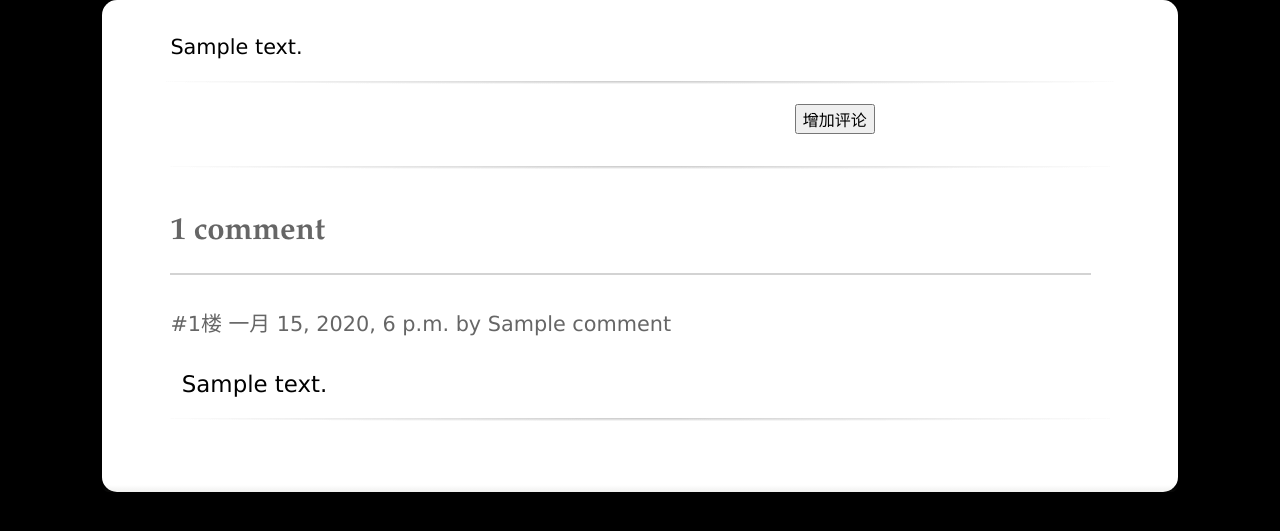
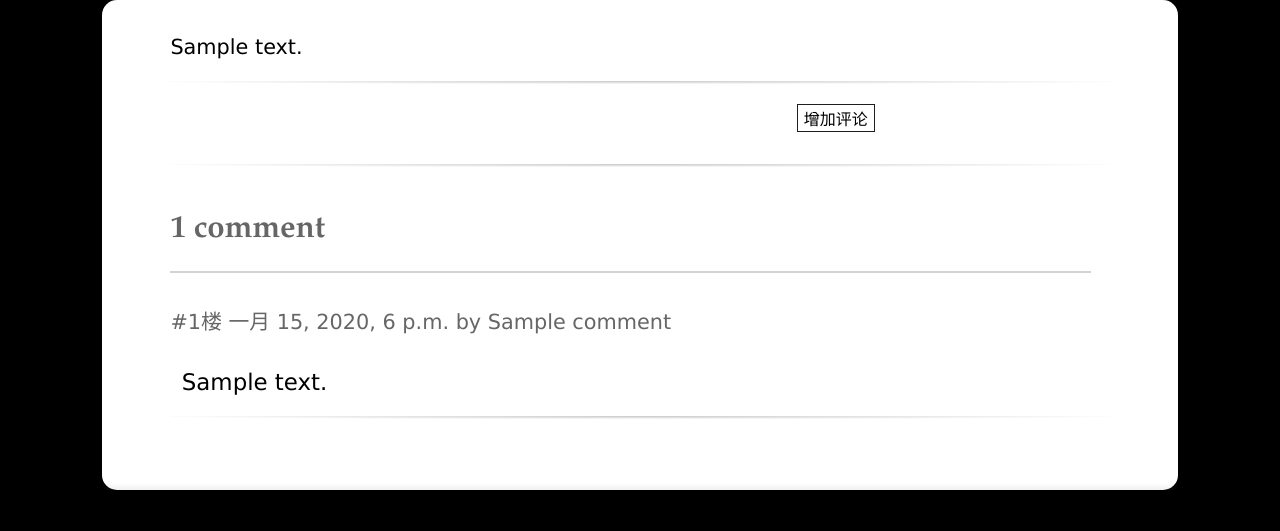
Before and after one commit to wen-bao/wenbao, a Django app: template apps/blog/templates/blog/blog.html in a window 1280 px wide. Shown: the part 85-616 px from the top of that part. Run offline with Django 3.2, Linux system fonts and the light colour scheme; tables that the repository leaves empty hold one stand-in row (Sample ...); the template is opened without the code that fills it: values named after a table or form of the project are taken from there, most other values are stand-ins (such as "Sample title", 1, 10 or a date in 2020); data that the repository does not hold is empty; the page is wider than the window, and the part outside it is not shown.

Commit message:
【修改】修改视频自动播放，input输入框设置样式

```diff
--- a/static/blog/css/style.css
+++ b/static/blog/css/style.css
@@ -251,6 +251,12 @@ body.mobile .blog-heading {
     font-weight: 500;
 }
 
+.blog-content input,
+textarea {
+    border: 1px solid rgb(32, 29, 29);
+    background-color: transparent;
+}
+
 .blog-footer {
     text-align: center;
     background-color: #fff;
```
Also changed, not shown: other parts of static/blog/css/style.css (+8 -0 lines).
